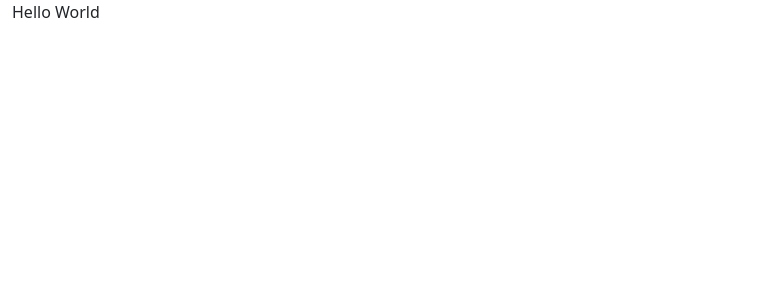
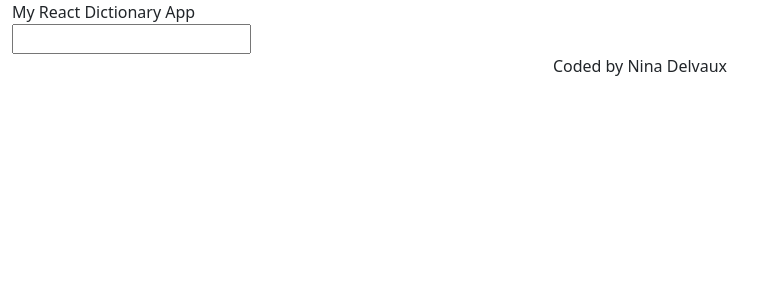
Before and after one commit to NinaDlvx/react-dictionary-project, a React (Create React App) app: page / in a window 1280 px wide. Shown: the top 300 px of the page, without its empty margins (0-778 px from the left). Built offline with nearby package versions, Linux system fonts and the light colour scheme.

Commit message:
Made working search engine

```diff
--- a/src/App.js
+++ b/src/App.js
@@ -1,10 +1,15 @@
 import "./App.css";
+import Dictionary from "./Dictionary";
 
 export default function App() {
   return (
     <div className="App">
       <div className="container-fluid">
-        <header className="App-header"> Hello World</header>
+        <header className="App-header">My React Dictionary App</header>
+        <main>
+          <Dictionary />
+        </main>
+        <footer className="text-center">Coded by Nina Delvaux</footer>
       </div>
     </div>
   );
--- /dev/null
+++ b/src/Dictionary.js
@@ -0,0 +1,23 @@
+import React, { useState } from "react";
+import "./Dictionary.css";
+
+export default function Dictionary() {
+  const [keyword, setKeyword] = useState({});
+  function search(event) {
+    event.preventDefault();
+    alert(`Searching for ${keyword}`);
+  }
+
+  function handleKeywordChange(event) {
+    event.preventDefault();
+    setKeyword(event.target.value);
+  }
+
+  return (
+    <div className="Dictionary">
+      <form onSubmit={search}>
+        <input type="search" onChange={handleKeywordChange} />
+      </form>
+    </div>
+  );
+}
```
Also changed, not shown: src/Dictionary.css (added).
